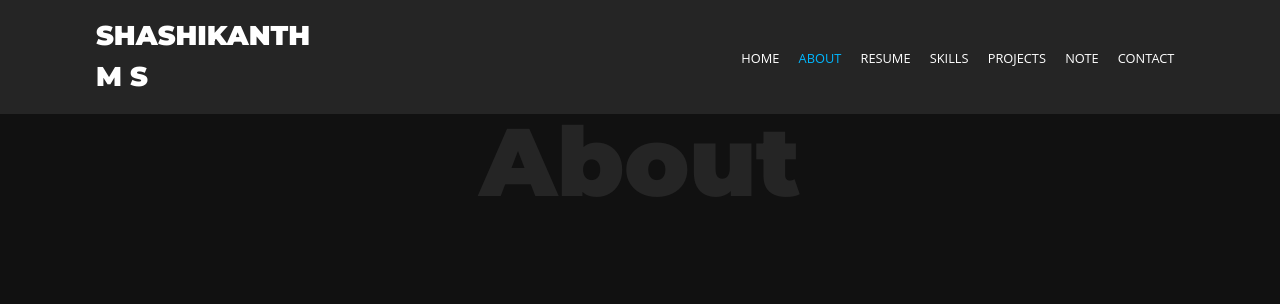
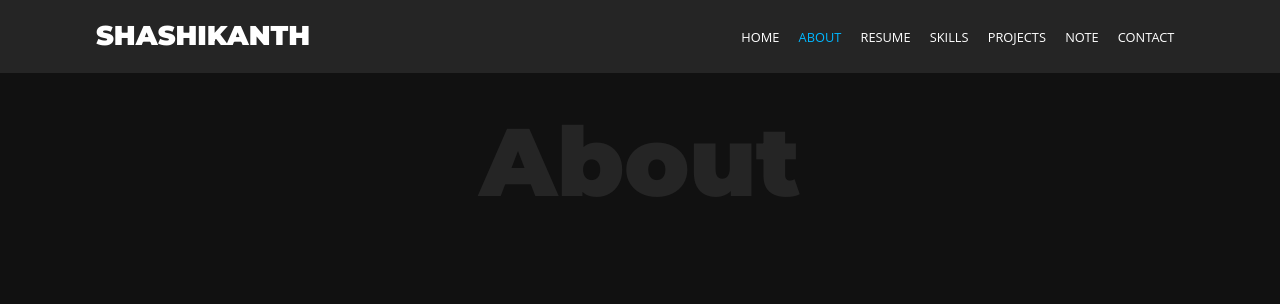
Before and after one commit to shashikanth-m-s/profile, a plain HTML site: page about.html in a window 1280 px wide. Shown: the top 304 px of the page. Drawn offline with nearby package versions, Linux system fonts and the light colour scheme.

Commit message:
Update about.html

```diff
--- a/about.html
+++ b/about.html
@@ -51,7 +51,7 @@
  <nav class="navbar">
     <div class="container">
       <div class="brand-and-toggler">
-        <a href="index.html" class="navbar-brand">Shashikanth M S</a>
+        <a href="index.html" class="navbar-brand">Shashikanth</a>
        <button class="navbar-toggler" type="button" id = "navbar-toggle">
          <span>
            <i class="fas fa-bars"></i>
```
